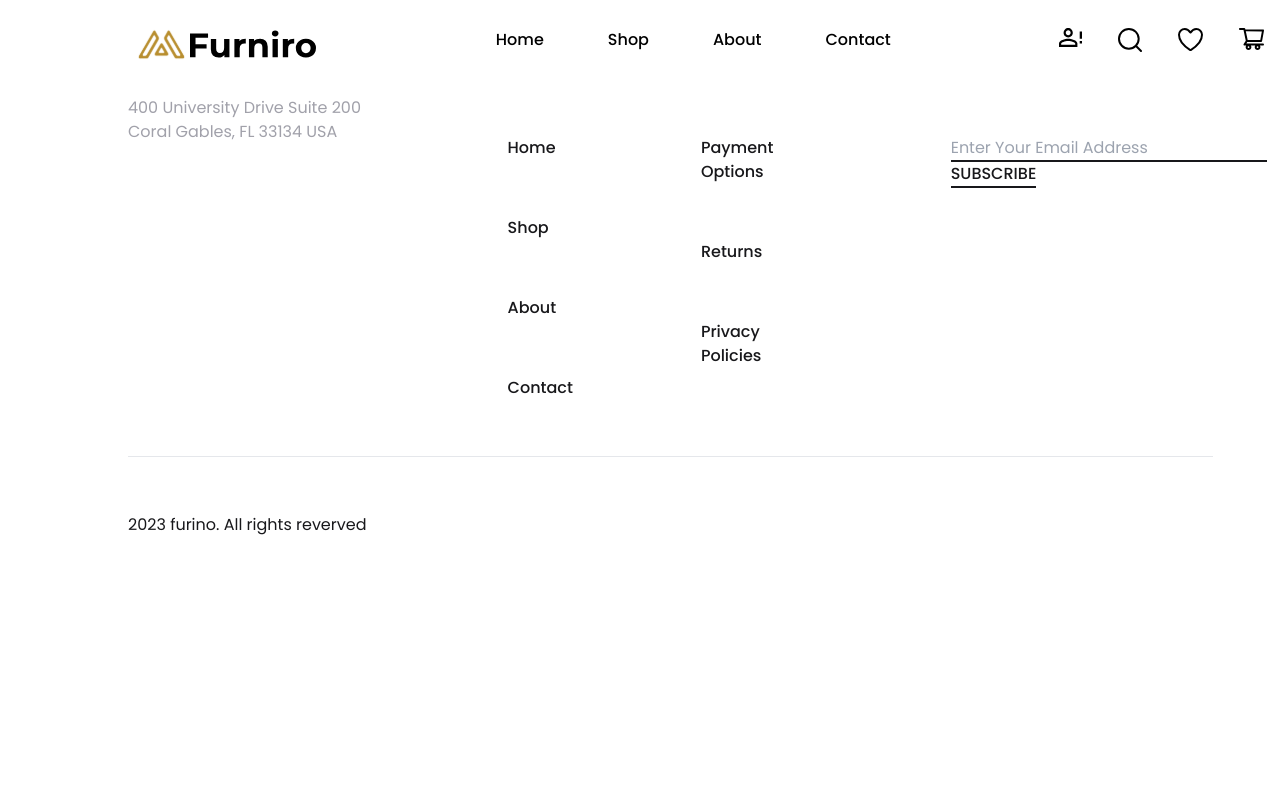
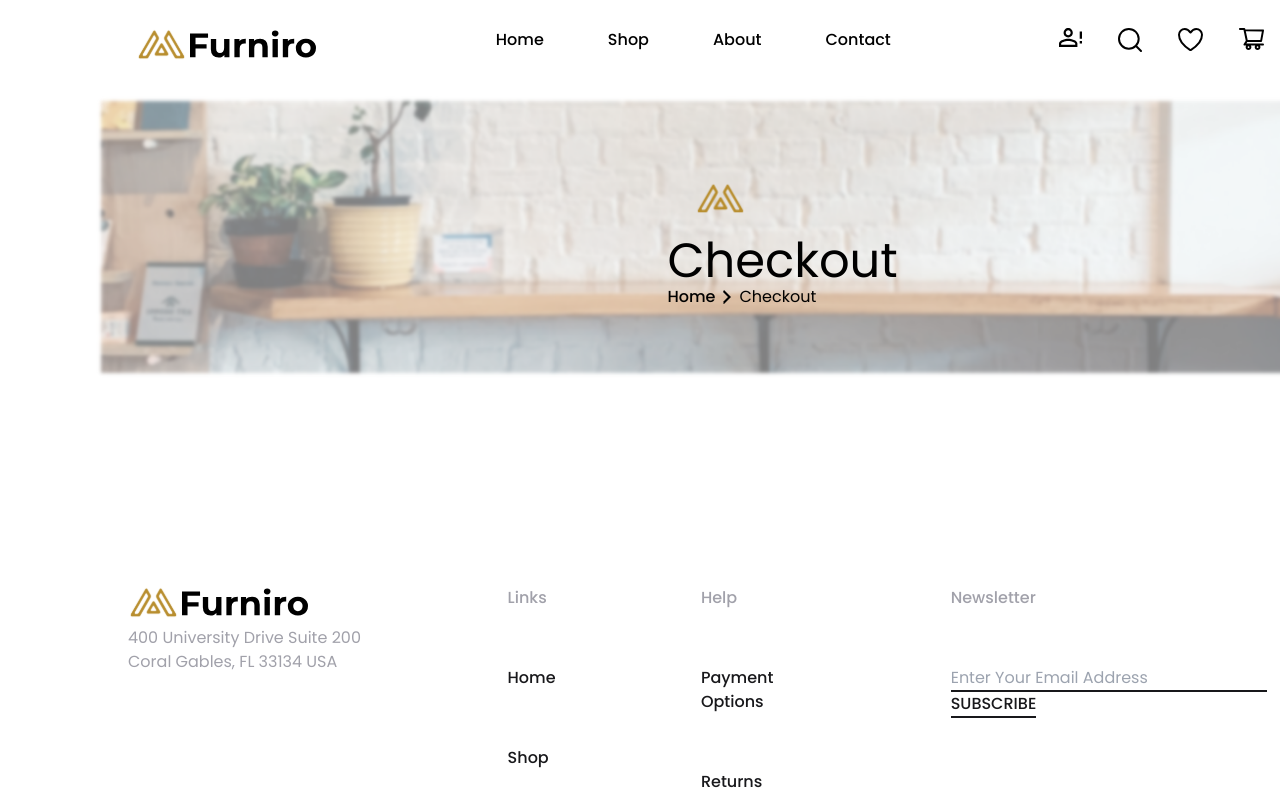
Before and after one commit to LizNgoNgoc/internetShop, a React (Create React App) app: page /checkout in a window 1280 px wide. Shown: the top 800 px of the page. Built offline with nearby package versions, Linux system fonts and the light colour scheme.

Commit message:
add CheckoutPage

```diff
--- a/src/Components/App/App.jsx
+++ b/src/Components/App/App.jsx
@@ -6,6 +6,7 @@ import Footer from "../Footer/Footer";
 import { Routes, Route } from "react-router-dom";
 import Product from "../../Pages/Product";
 import CartPage from "../../Pages/CartPage";
+import Checkout from "../../Pages/CheckoutPage";
 
 function App() {
   return (
@@ -17,6 +18,7 @@ function App() {
           <Route path="/description" element={<ProductDescription/>}/>
           <Route path="/shop/product/:id" element={<Product/>}/>
           <Route path="/cart" element={<CartPage/>}/>
+          <Route path="/checkout" element={<Checkout/>}/>
        </Routes>
        <Footer/>
     </div>
--- a/src/Custom/ModalBasket/ModalBasket.jsx
+++ b/src/Custom/ModalBasket/ModalBasket.jsx
@@ -42,7 +42,7 @@ export default function ModalBasket() {
         </div>
         <div className="w-full border-[#D9D9D9] border-[1px] divide-solid"></div>
         <div className="flex gap-3.5 mt-[26px]">
-            <button className={styleBasketBtn}onClick={() => navigate('/cart')}>Cart</button>
+            <button className={styleBasketBtn} onClick={() => navigate('/cart')}>Cart</button>
             <button className={styleBasketBtn}>Checkout</button>
             <button className={styleBasketBtn}>Comparison</button>
         </div>
--- a/src/Pages/CartPage.jsx
+++ b/src/Pages/CartPage.jsx
@@ -1,6 +1,7 @@
 import Garantees from "../Components/Garantees/Garantees"
 import { useDispatch, useSelector } from "react-redux"
 import { deleteToCart } from "../Redux/Slices/CustomFunctions"
+import { useNavigate } from "react-router-dom"
 
 
 export default function CartPage() {
@@ -8,6 +9,7 @@ export default function CartPage() {
     console.log(basketCards)
 
     const dispatch = useDispatch()
+    const navigate = useNavigate()
 
     return <section className="m-auto w-[1440px] mb-14 p-24 font-Poppins relative">
             <img className="w-full" src="./images/shopHeader/banner.png" alt="cart"/>
@@ -47,7 +49,7 @@ export default function CartPage() {
                         <p className="text-base font-medium">Total</p>
                         <p className="text-[#B88E2F] font-medium text-[20px]">Rs. {basketCards.reduce((acc, item) => acc + item.price * item.count, 0)}</p>
                     </div>
-                    <button className="px-[58px] py-[14px] font-medium text-[20px] rounded-[15px] border-[1px] border-solid border-black">Check Out</button>
+                    <button className="px-[58px] py-[14px] font-medium text-[20px] rounded-[15px] border-[1px] border-solid border-black" onClick={() => navigate('/checkout')}>Check Out</button>
                 </div>
             </div>
             <Garantees/>
--- /dev/null
+++ b/src/Pages/CheckoutPage.jsx
@@ -0,0 +1,14 @@
+export default function Checkout() {
+    return <section className="m-auto w-[1440px] mb-14 p-24 font-Poppins relative">
+         <img className="w-full" src="./images/shopHeader/banner.png" alt="cart"/>
+            <div className="absolute top-[10rem] right-0 left-0 w-[105px] m-auto">
+                <img src="./images/modal/logo.png" alt="logo" className="m-auto "/>
+                <h3 className="text-[#000000] text-5xl">Checkout</h3>
+                    <div className="flex gap-2 items-center">
+                        <span className="text-[#000000] font-medium text-base">Home </span>
+                        <img src="./images/shopHeader/point_page.png" className="w-[8px] h-[14px]" alt="img" />
+                        <span className="text-[#000000] font-light text-base"> Checkout</span>
+                    </div>
+            </div>
+    </section>
+}
```
